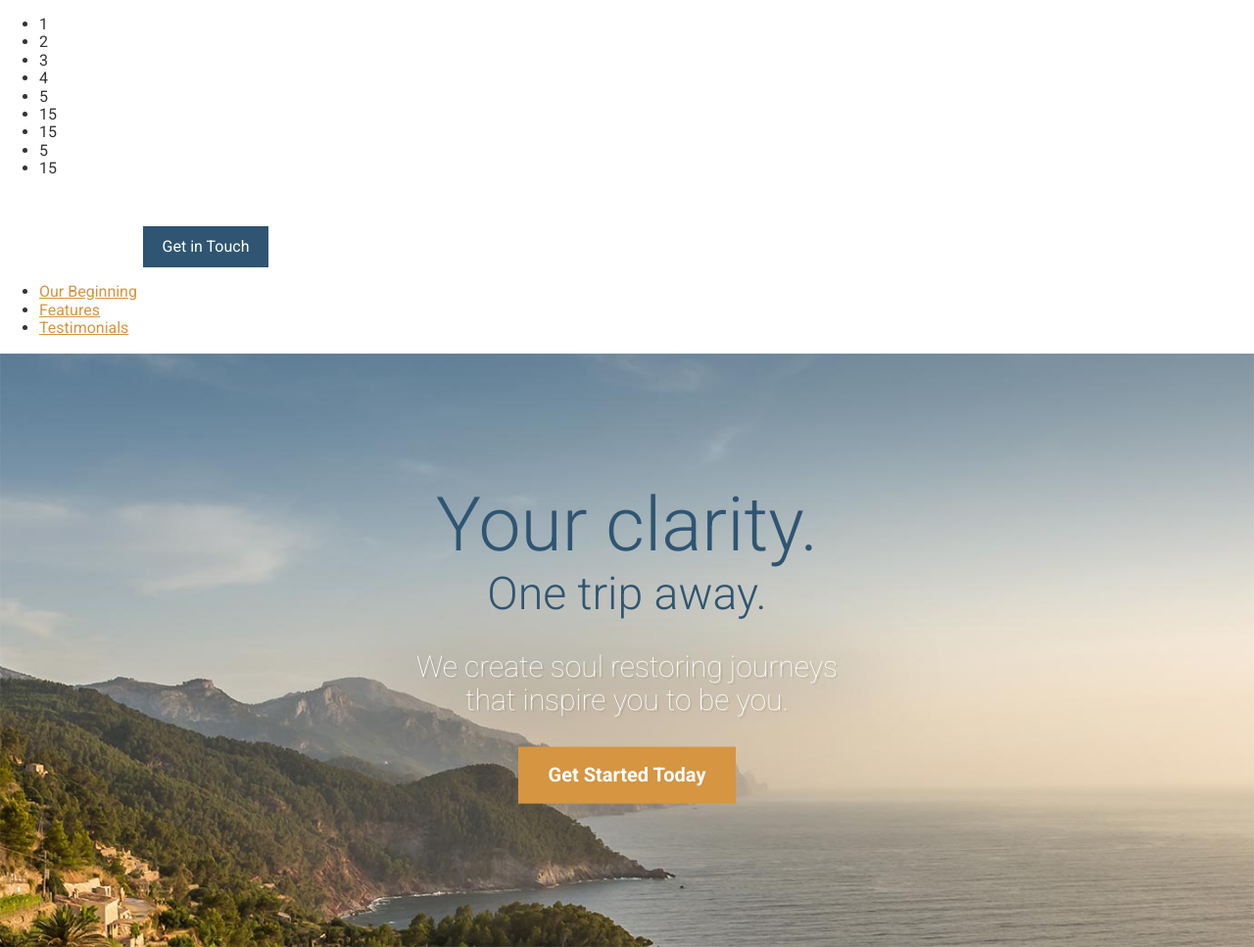
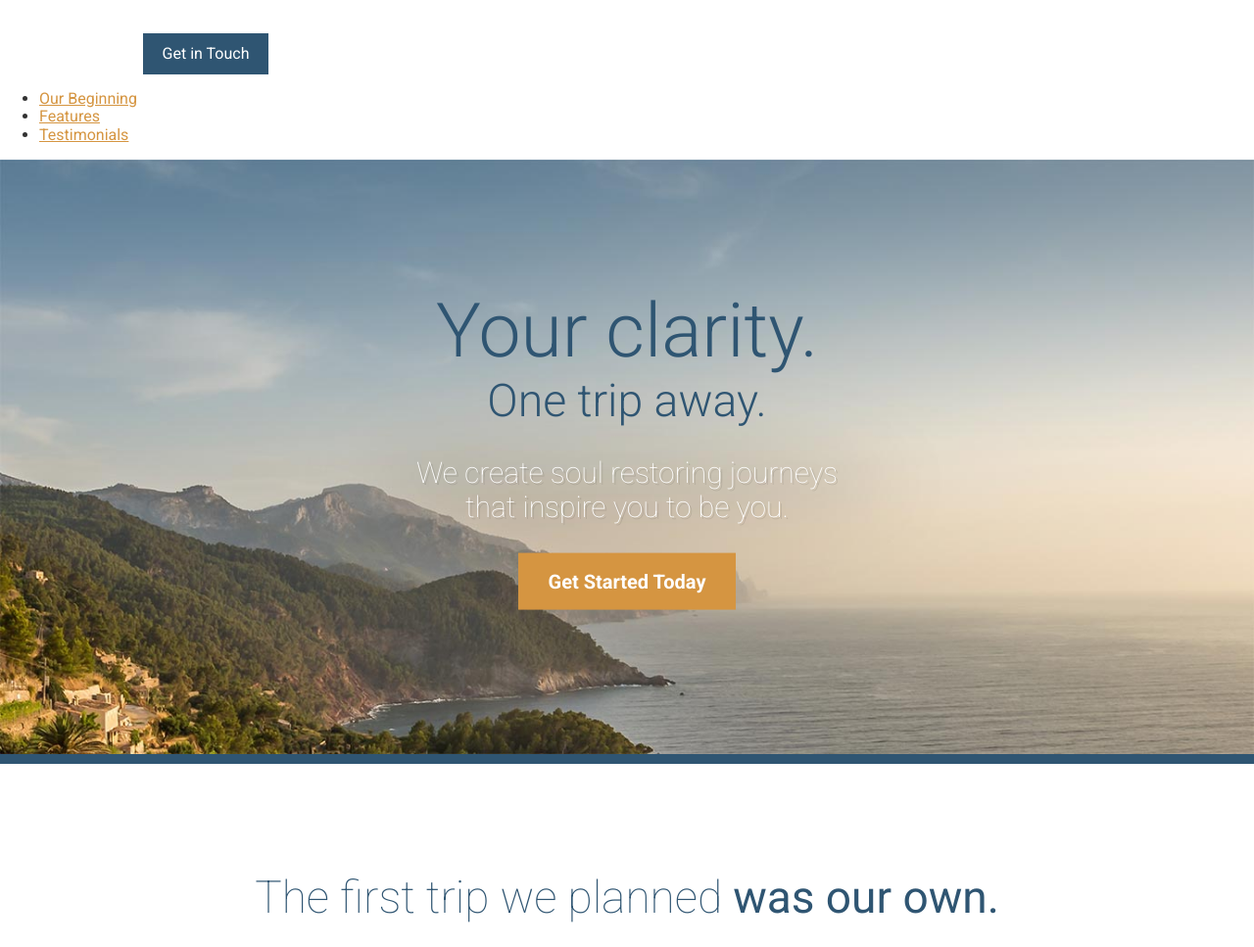
Before and after one commit to sanchaman1994/travel-site, a website: page app/index.html in a window 1280 px wide. Shown: the top 967 px of the page at 98% size. Drawn offline with Linux system fonts and the light colour scheme.

Commit message:
removed test number

```diff
--- a/app/index.html
+++ b/app/index.html
@@ -12,16 +12,7 @@
 
 </head>
 <body>
-  <ul>
-    <li>1</li>
-    <li>2</li>
-    <li>3</li>
-    <li>4</li>
-    <li>5</li>
-     <li>15</li> <li>15</li> <li>5</li> <li>15</li>
 
-
-  </ul>
   <header>
     <img src="assets/images/icons/clear-view-escapes.svg">
     <a href="#" class="btn">Get in Touch</a>
```
